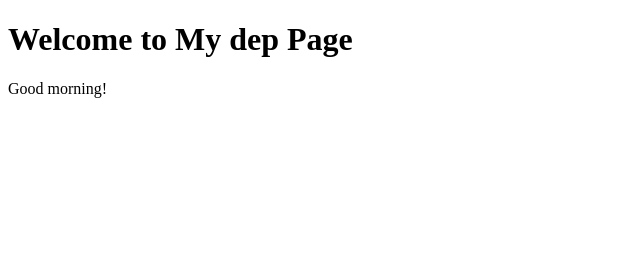
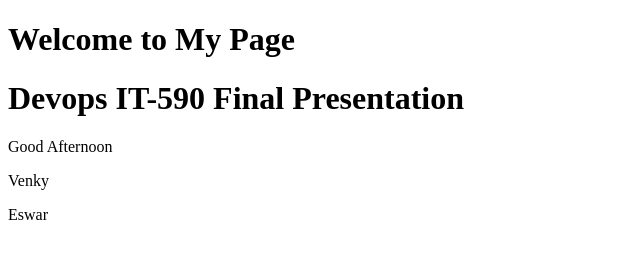
Before and after one commit to venky2821/kubernetes, a plain HTML site: page myapp-dep/index.html in a window 1280 px wide. Shown: the whole page, without its empty margins (0-640 px from the left). Drawn offline with Linux system fonts and the light colour scheme.

Commit message:
Update index.html

```diff
--- a/myapp-dep/index.html
+++ b/myapp-dep/index.html
@@ -3,12 +3,20 @@
 <head>
     <meta charset="UTF-8">
     <meta name="viewport" content="width=device-width, initial-scale=1.0">
-    <title>my dep file</title>
+    <title>Static Index Page</title>
 </head>
 <body>
     <div class="container">
-        <h1>Welcome to My dep Page</h1>
-        <p>Good morning!</p>
+        <h1>Welcome to My Page</h1>
+
+        <h1>      </h1>
+
+        <h1>Devops IT-590 Final Presentation</h1>
+
+
+        <p>Good Afternoon</p>
+        <p> Venky</p>
+        <p> Eswar</p>
     </div>
 </body>
 </html>
```
